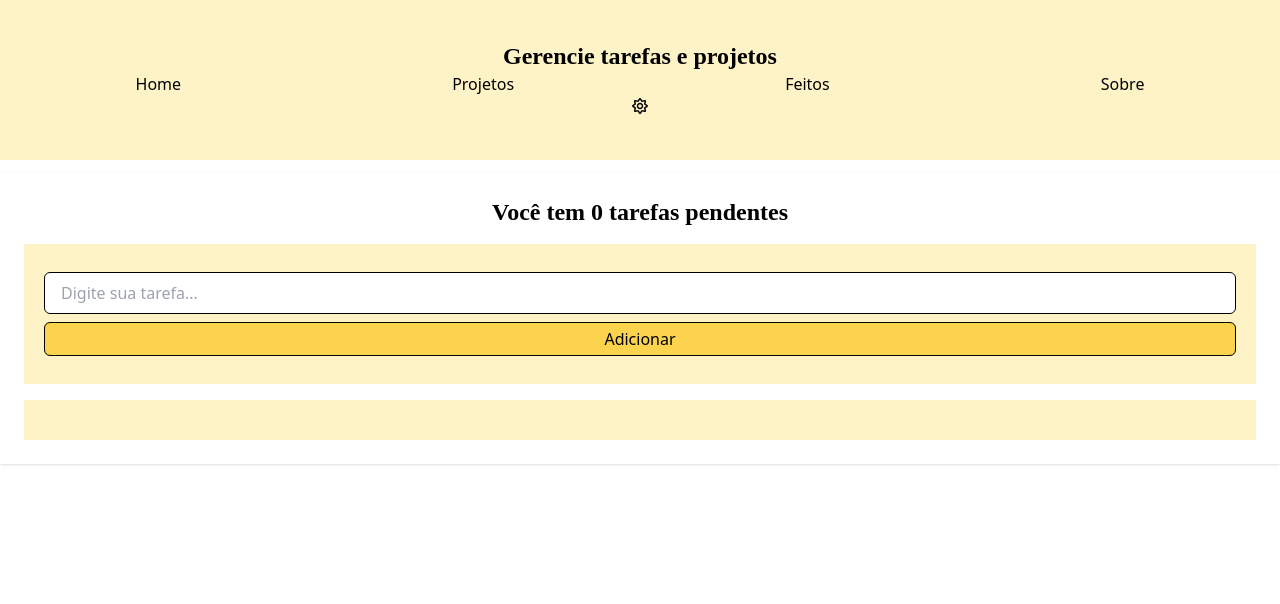
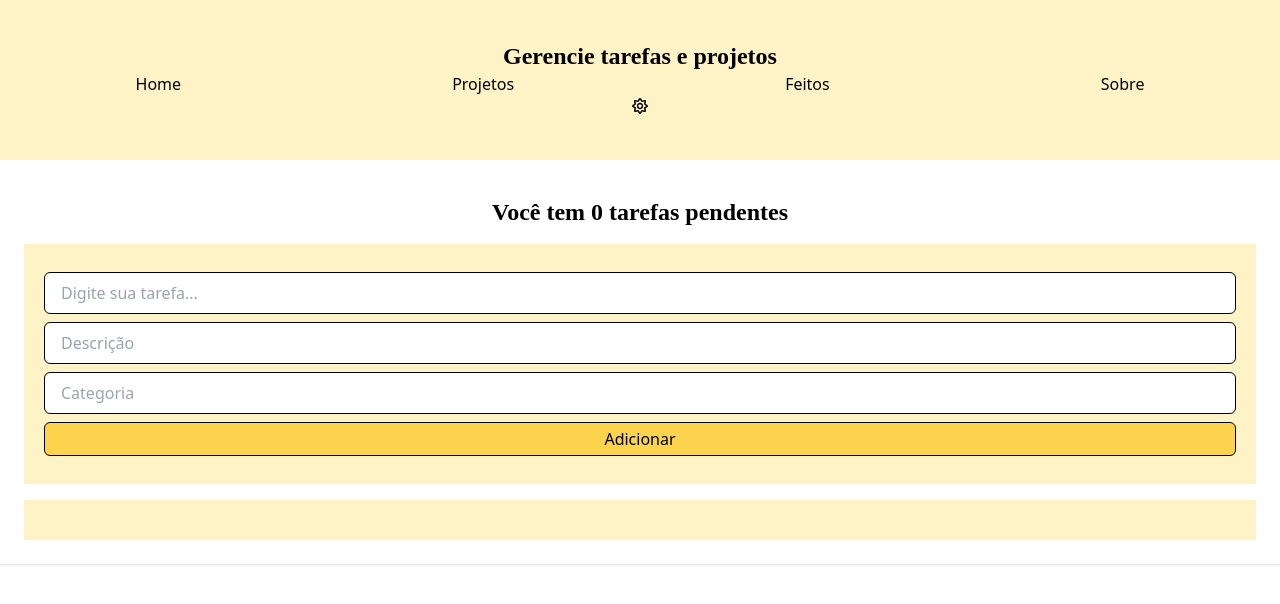
Before and after one commit to Bianca2703/Gerenciador-de-Tarefas-Web-Service, a React (Vite) app in the folder my-react-app/: page / in a window 1280 px wide. Shown: the top 604 px of the page. Built offline with nearby package versions, Linux system fonts and the light colour scheme.

Commit message:
Adiciona inputs de Descrição e Categoria

```diff
--- a/my-react-app/src/components/TaskForm.jsx
+++ b/my-react-app/src/components/TaskForm.jsx
@@ -53,7 +53,19 @@ function TaskForm({ projectId }) {
               event.target.value,
             ) /**"valor do input que o usuário acabou de editar" */
         }
+
       />
+
+      <input type="text"
+      placeholder="Descrição"
+      className="border border-black dark:border-slate-400 rounded-md px-4 py-2 "
+      />
+
+      <input type="text"
+      placeholder="Categoria"
+      className="border border-black dark:border-slate-400 rounded-md px-4 py-2 "
+       />
+
       <button
         type="submit"
         className="border border-black dark:border-slate-400 bg-amber-300 dark:bg-amber-700 rounded-md py-1"
```
